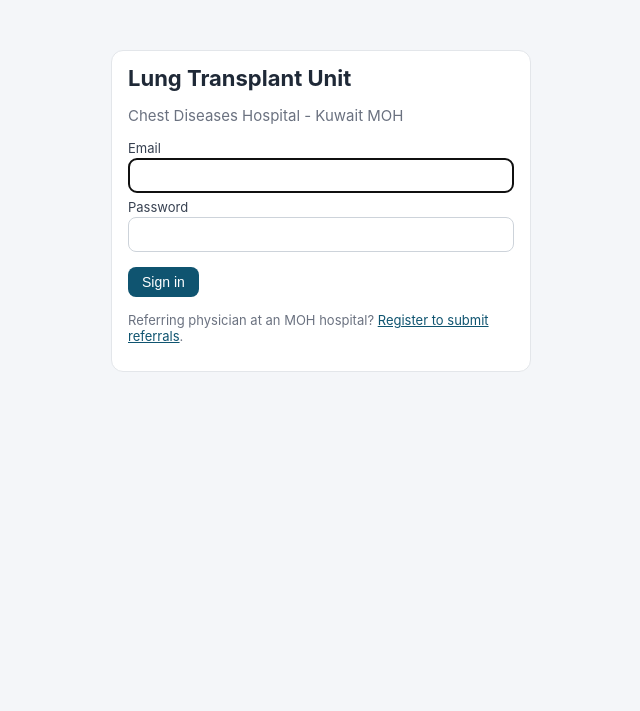
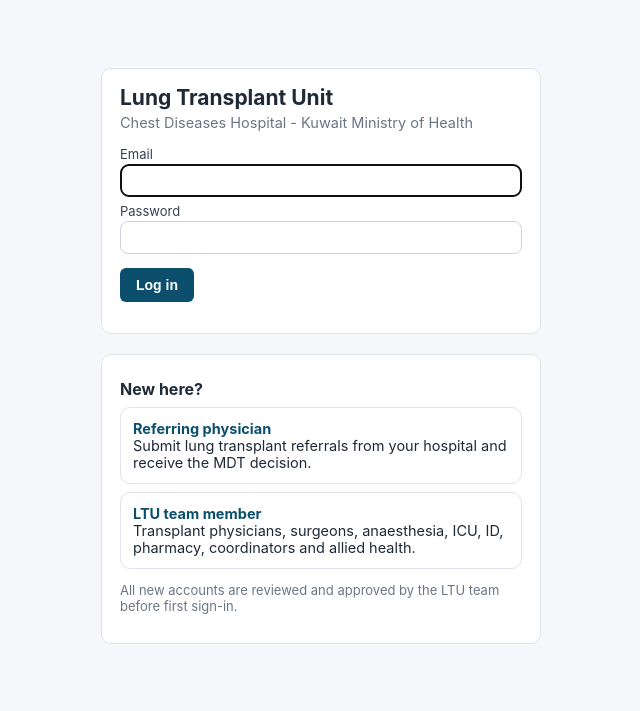
Before and after one commit to ealghunaim/ltu-app, a Flask app: page /login in a window 1280 px wide. Shown: the top 711 px of the page, without its empty margins (319-959 px from the left). Run offline with Flask 3, Linux system fonts and the light colour scheme.

Commit message:
Main-app look, sign-up, link back

```diff
--- a/app.py
+++ b/app.py
@@ -70,7 +70,7 @@ def create_app(config=None):
     @app.context_processor
     def _ctx():
         return dict(ROLE_LABELS=ROLE_LABELS, CANDIDATE_STATUS=CANDIDATE_STATUS, DECISIONS=DECISIONS, CASE_TYPES=CASE_TYPES,
-                    REFERRAL_STATUS=REFERRAL_STATUS, idle_seconds=int(app.config["SESSION_IDLE_MINUTES"] * 60), today=date.today())
+                    REFERRAL_STATUS=REFERRAL_STATUS, idle_seconds=int(app.config["SESSION_IDLE_MINUTES"] * 60), today=date.today(), main_app_url=(app.config.get("MAIN_APP_URL") or ""))
 
     @app.errorhandler(403)
     def _403(e):
--- a/auth.py
+++ b/auth.py
@@ -53,23 +53,33 @@ def logout():
 
 @auth_bp.route("/register", methods=["GET", "POST"])
 def register():
-    """Referring physicians (MOH hospital hubs) self-register; LTU staff accounts are created by an admin."""
+    """Self sign-up for referring physicians and LTU team members. Every account is pending until approved."""
+    kind = request.values.get("kind", "referrer")
+    kind = kind if kind in ("referrer", "team") else "referrer"
+    team_roles = [(k, l) for k, l in ROLE_LABELS.items() if k not in (ROLE_REFERRING, "admin", "medical_director", "surgical_director")]
     if request.method == "POST":
         f = request.form
         email = f.get("email", "").strip().lower()
-        if not (f.get("full_name", "").strip() and email and len(f.get("password", "")) >= 8 and f.get("hospital", "").strip()):
-            flash("Name, hospital, email and a password of at least 8 characters are required.", "error")
+        hospital = f.get("hospital", "").strip()
+        role = ROLE_REFERRING
+        if kind == "team":
+            role = f.get("role")
+            hospital = hospital or "CDH"
+        if kind == "team" and role not in dict(team_roles):
+            flash("Choose a valid role.", "error")
+        elif not (f.get("full_name", "").strip() and email and len(f.get("password", "")) >= 8 and hospital):
+            flash("Name, " + ("hospital" if kind == "referrer" else "role") + ", email and a password of at least 8 characters are required.", "error")
         elif User.query.filter_by(email=email).first():
             flash("An account with that email already exists.", "error")
         else:
-            u = User(full_name=f["full_name"].strip(), email=email, role=ROLE_REFERRING, hospital=f["hospital"].strip(),
+            u = User(full_name=f["full_name"].strip(), email=email, role=role, hospital=hospital,
                      phone=f.get("phone", "").strip(), status=USER_PENDING)
             u.set_password(f["password"])
             db.session.add(u)
             db.session.commit()
-            flash("Registered. The LTU team will approve your account; you will then be able to sign in and submit referrals.", "success")
+            flash("Account created. The LTU team will approve it, after which you can log in.", "success")
             return redirect(url_for("auth.login"))
-    return render_template("register.html")
+    return render_template("register.html", kind=kind, team_roles=team_roles)
 
 
 @auth_bp.route("/password", methods=["GET", "POST"])
--- a/config.py
+++ b/config.py
@@ -8,7 +8,7 @@ load_dotenv(os.path.join(BASE_DIR, ".env"))
 
 def _db_url():
     url = os.environ.get("DATABASE_URL", "").strip()
-    for prefix in ("postgres://", "postgresql://"):
+    for prefix in ("postgres://", "postgresql://"):  # force the psycopg (v3) driver
         if url.startswith(prefix):
             url = "postgresql+psycopg://" + url[len(prefix):]
             break
--- a/static/css/app.css
+++ b/static/css/app.css
@@ -1,17 +1,17 @@
-:root{--navy:#0f3d56;--teal:#0f5470;--bg:#f4f6f9;--card:#fff;--line:#e3e6ea;--muted:#6b7280;--red:#c62828;--green:#2e7d32;--amber:#b26a00}
-*{box-sizing:border-box}body{margin:0;font-family:-apple-system,BlinkMacSystemFont,"Segoe UI",Roboto,sans-serif;background:var(--bg);color:#1f2937;font-size:15px}
-a{color:var(--teal)}.muted{color:var(--muted)}h1{font-size:22px;margin:0 0 4px}h2{font-size:17px;margin:0 0 8px}h3{font-size:15px;margin:0 0 6px}
-.top{background:var(--navy);color:#fff;display:flex;align-items:center;gap:14px;padding:8px 16px;flex-wrap:wrap}
-.top a{color:#d9e8f2;text-decoration:none;font-size:14px;padding:4px 8px;border-radius:6px}.top a:hover,.top a.on{background:rgba(255,255,255,.16);color:#fff}
-.top .brand{font-weight:700;color:#fff;font-size:16px;margin-right:6px}.top .sp{flex:1}
-main{max-width:1180px;margin:18px auto;padding:0 14px}
-.card{background:var(--card);border:1px solid var(--line);border-radius:12px;padding:14px 16px;margin-bottom:14px}
+:root{--navy:#0b4f6c;--navy-dark:#083a50;--teal:#1c8fae;--bg:#f5f7fa;--card:#fff;--line:#dfe4ea;--muted:#6b7684;--red:#c62828;--green:#2e7d32;--amber:#b26a00}
+*{box-sizing:border-box}body{margin:0;font-family:-apple-system,BlinkMacSystemFont,"Segoe UI",Roboto,sans-serif;background:var(--bg);color:#1f2a37;font-size:14.5px}
+a{color:var(--teal)}.muted{color:var(--muted)}h1{font-size:21px;margin:0 0 4px}h2{font-size:16px;margin:8px 0}h3{font-size:15px;margin:0 0 6px}
+.top{background:var(--navy);color:#fff;display:flex;align-items:center;gap:10px 18px;padding:12px 24px;flex-wrap:wrap}
+.top a{color:#d9e8f5;text-decoration:none;font-size:14px;padding:4px 6px;border-radius:6px}.top a:hover{text-decoration:underline}.top a.on{color:#fff;font-weight:600;border-bottom:2px solid var(--teal);border-radius:0}.top a.pill{background:var(--teal);color:#fff;font-size:12.5px;font-weight:600;padding:6px 12px;border-radius:20px}.top a.pill:hover{background:var(--navy-dark);text-decoration:none}
+.top .brand{font-weight:600;color:#fff;font-size:18px;margin-right:6px;display:flex;align-items:center;gap:10px}.top .sp{flex:1}
+main{max-width:1080px;margin:0 auto;padding:18px 20px}
+.card{background:var(--card);border:1px solid var(--line);border-radius:10px;padding:16px 18px;margin-bottom:14px}.auth-card{max-width:440px;margin:50px auto}
 .grid{display:grid;gap:12px}.g2{grid-template-columns:repeat(2,minmax(0,1fr))}.g3{grid-template-columns:repeat(3,minmax(0,1fr))}.g4{grid-template-columns:repeat(4,minmax(0,1fr))}
 @media(max-width:800px){.g2,.g3,.g4{grid-template-columns:1fr}}
-.stat{text-align:center}.stat b{display:block;font-size:26px;color:var(--teal)}.stat span{font-size:12px;color:var(--muted)}
+.stat{text-align:center}.stat b{display:block;font-size:26px;color:var(--navy)}.stat span{font-size:12px;color:var(--muted)}
 table{width:100%;border-collapse:collapse;font-size:14px}th,td{padding:7px 8px;border-bottom:1px solid var(--line);text-align:left;vertical-align:top}th{font-size:12px;color:var(--muted);text-transform:uppercase;letter-spacing:.03em}
-.btn{display:inline-block;background:var(--teal);color:#fff;border:0;border-radius:8px;padding:7px 14px;font-size:14px;cursor:pointer;text-decoration:none}
-.btn.sec{background:#e8edf2;color:#1f2937}.btn.red{background:var(--red)}.btn.sm{padding:3px 9px;font-size:12px}
+.btn{display:inline-block;background:var(--navy);color:#fff;border:0;border-radius:6px;padding:9px 16px;font-size:14px;font-weight:600;cursor:pointer;text-decoration:none}.btn:hover{background:var(--navy-dark)}
+.btn.sec{background:#eef1f5;color:#1f2a37;border:1px solid var(--line)}.btn.red{background:var(--red)}.btn.sm{padding:3px 9px;font-size:12px}
 .tag{display:inline-block;padding:2px 8px;border-radius:999px;font-size:12px;background:#eef1f4}.t-green{background:#e6f4ea;color:var(--green)}.t-red{background:#fdecec;color:var(--red)}.t-amber{background:#fff3c4;color:var(--amber)}.t-blue{background:#e3efff;color:#1565c0}.t-purple{background:#eeedfe;color:#5b4bb7}
 .flash{padding:9px 12px;border-radius:8px;margin-bottom:10px}.flash.success{background:#e6f4ea}.flash.error{background:#fdecec}.flash.warning{background:#fff3c4}
 label{display:block;font-size:13px;color:#374151;margin:6px 0 2px}input,select,textarea{width:100%;padding:7px 9px;border:1px solid #cdd3da;border-radius:8px;font:inherit;background:#fff}
@@ -26,3 +26,5 @@ textarea{min-height:64px}.chk{display:flex;gap:8px;align-items:flex-start;margin
 details>summary{cursor:pointer;font-weight:600;padding:4px 0}
 .paper{background:#fff;padding:24px;max-width:900px;margin:0 auto}.paper h1{text-align:center}.paper table td,.paper table th{border:1px solid #999}
 @media print{.top,.noprint,.flash{display:none!important}body{background:#fff}main{margin:0;max-width:none}.card{border:0;padding:0}}
+
+th{background:#eef1f5}.card h1{margin-top:0}.subtitle{color:var(--muted);margin-top:0}.login-choice{display:block;border:1px solid var(--line);border-radius:10px;padding:12px;margin:8px 0;text-decoration:none;color:inherit}.login-choice:hover{border-color:var(--teal);background:#f5fafc}.login-choice b{display:block;color:var(--navy)}
--- a/templates/base.html
+++ b/templates/base.html
@@ -3,7 +3,7 @@
 <title>{% block title %}Lung Transplant Unit{% endblock %} - CDH LTU</title>
 <link rel="stylesheet" href="{{ url_for('static', filename='css/app.css') }}"></head><body>
 {% if current_user.is_authenticated %}
-<div class="top"><span class="brand">&#129727; CDH Lung Transplant Unit</span>
+<div class="top"><a href="{{ url_for('main.dashboard') }}" class="brand">CDH Lung Transplant Unit</a>
   <a href="{{ url_for('main.dashboard') }}" class="{{ 'on' if request.endpoint=='main.dashboard' }}">Home</a>
   {% if current_user.is_team %}
   <a href="{{ url_for('patients.search') }}">Patients</a><a href="{{ url_for('referrals.listing') }}">Referrals</a><a href="{{ url_for('mdt.listing') }}">MDT</a>
@@ -12,7 +12,7 @@
   <a href="{{ url_for('protocols.library') }}">Protocols</a>
   {% if current_user.can_manage_users %}<a href="{{ url_for('auth.users') }}">Users</a>{% endif %}
   {% if current_user.role == 'admin' %}<a href="{{ url_for('main.audit_log') }}">Audit</a>{% endif %}
-  <span class="sp"></span><span style="font-size:13px;color:#cfe1ec">{{ current_user.full_name }}</span>
+  <span class="sp"></span>{% if main_app_url and current_user.is_team %}<a class="pill" href="{{ main_app_url }}" target="_blank" rel="noopener">Thoracic Surgery app</a>{% endif %}<span style="font-size:13px;color:#cfe1ec">{{ current_user.full_name }}</span>
   <a href="{{ url_for('auth.change_password') }}">Password</a><a href="{{ url_for('auth.logout') }}">Sign out</a></div>
 {% endif %}
 <main>
--- a/templates/login.html
+++ b/templates/login.html
@@ -1,5 +1,8 @@
 {% extends "base.html" %}{% block content %}
-<div class="card" style="max-width:420px;margin:50px auto"><h1>Lung Transplant Unit</h1><p class="muted">Chest Diseases Hospital - Kuwait MOH</p>
+<div class="auth-card card"><h1>Lung Transplant Unit</h1><p class="subtitle">Chest Diseases Hospital - Kuwait Ministry of Health</p>
 <form method="post"><label>Email</label><input type="email" name="email" required autofocus><label>Password</label><input type="password" name="password" required>
-<p><button class="btn">Sign in</button></p></form>
-<p class="muted" style="font-size:13px">Referring physician at an MOH hospital? <a href="{{ url_for('auth.register') }}">Register to submit referrals</a>.</p></div>{% endblock %}
+<p><button class="btn">Log in</button></p></form></div>
+<div class="auth-card card" style="margin-top:-30px"><h2>New here?</h2>
+<a class="login-choice" href="{{ url_for('auth.register', kind='referrer') }}"><b>Referring physician</b>Submit lung transplant referrals from your hospital and receive the MDT decision.</a>
+<a class="login-choice" href="{{ url_for('auth.register', kind='team') }}"><b>LTU team member</b>Transplant physicians, surgeons, anaesthesia, ICU, ID, pharmacy, coordinators and allied health.</a>
+<p class="muted" style="font-size:13px">All new accounts are reviewed and approved by the LTU team before first sign-in.</p></div>{% endblock %}
```
Also changed, not shown: templates/register.html (+10 -3 lines), test_ltu.py (+13 -0 lines).
